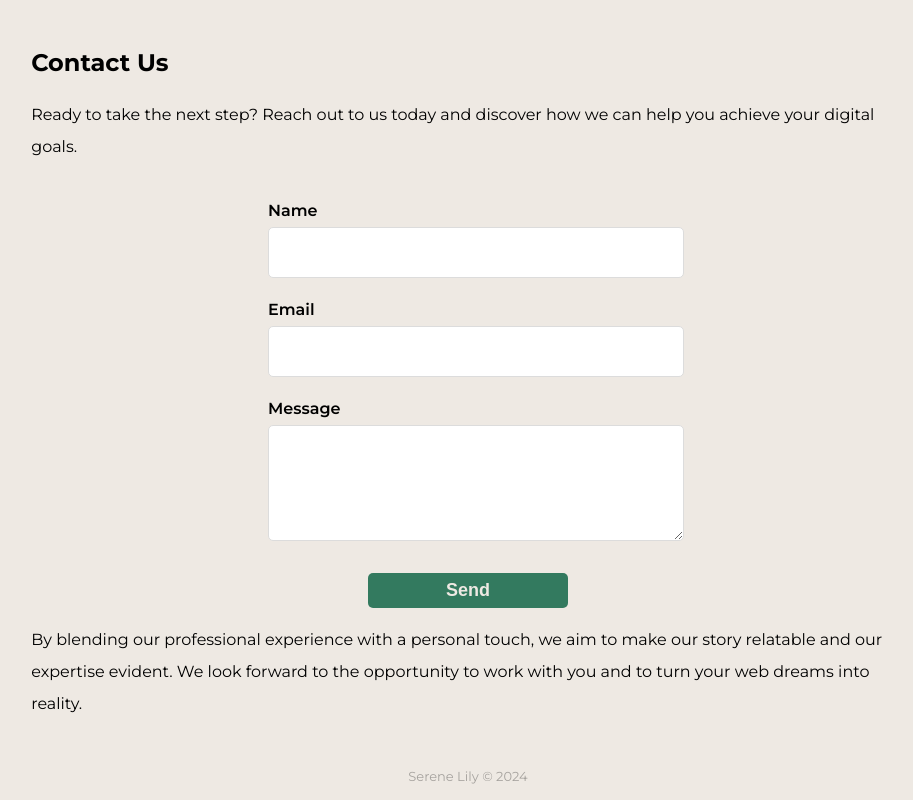
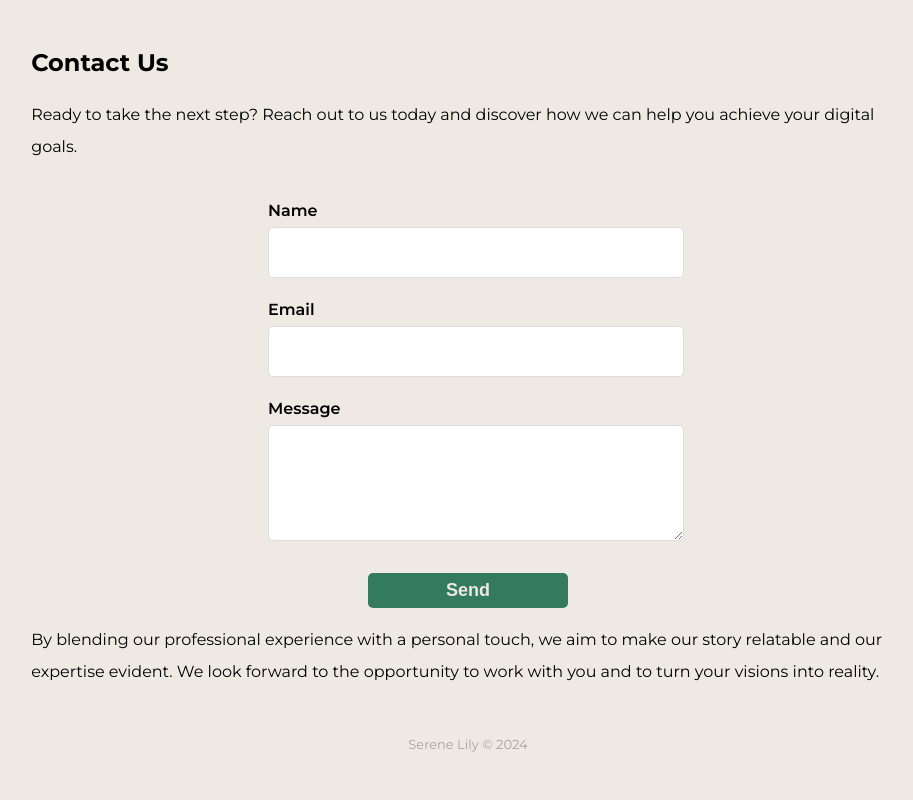
Before and after one commit to Serene-Lily/serene-lily, a React (Create React App) app: page / in a window 1280 px wide. Shown: the part 3773-4573 px from the top of the page, without its empty margins (172-1085 px from the left). After the commit the page ends 4541 px from the top, so only its background shows below. Built offline with nearby package versions, Linux system fonts and the light colour scheme; no server answers.

Commit message:
add some corrections

```diff
--- a/src/pages/Contact/Contact.tsx
+++ b/src/pages/Contact/Contact.tsx
@@ -15,8 +15,7 @@ export const Contact = () => {
       <p>
         By blending our professional experience with a personal touch, we aim to
         make our story relatable and our expertise evident. We look forward to
-        the opportunity to work with you and to turn your web dreams into
-        reality.
+        the opportunity to work with you and to turn your visions into reality.
       </p>
     </div>
   )
```
